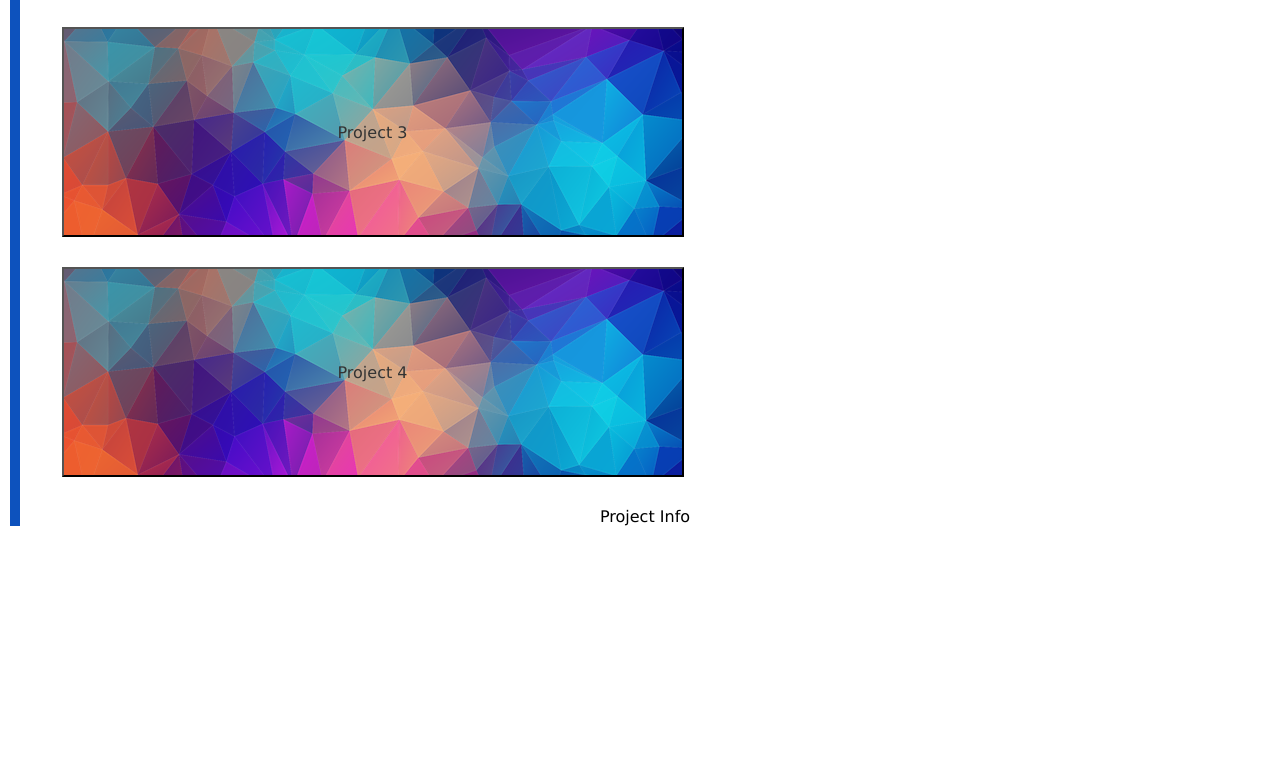
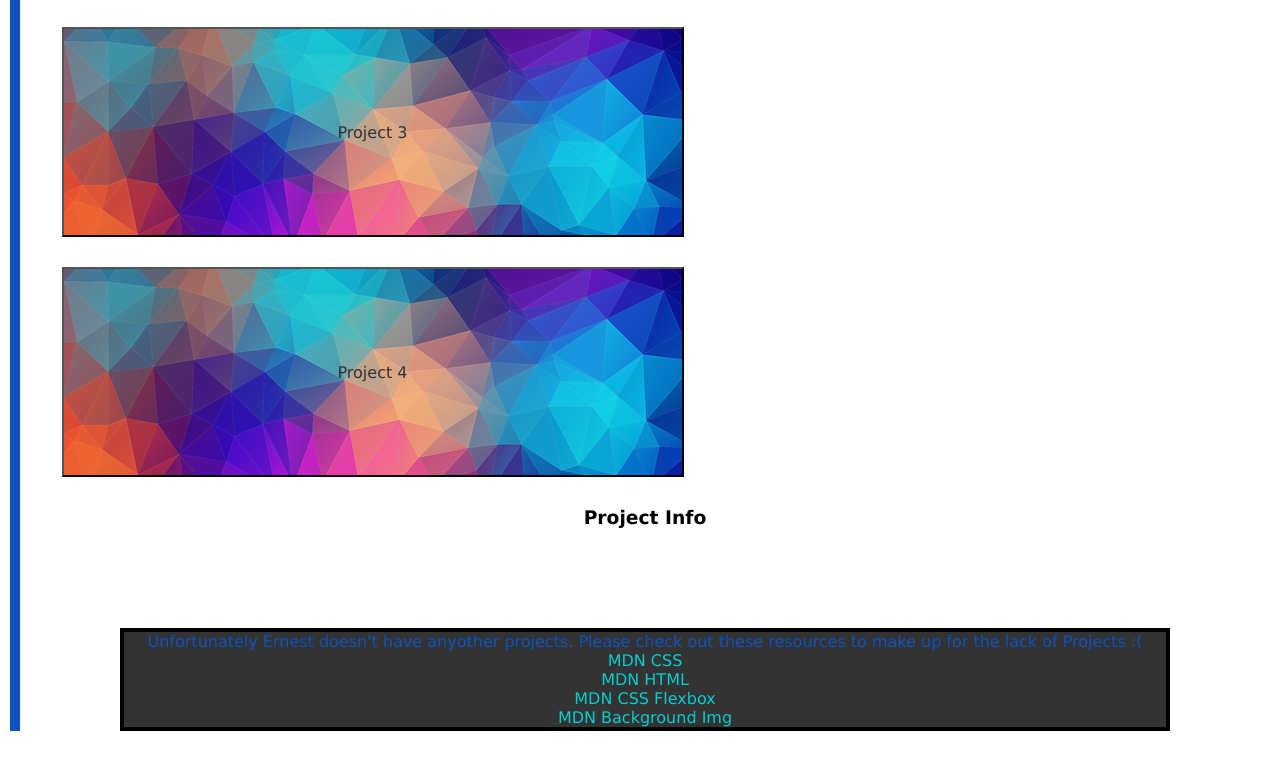
Before and after one commit to kiedae/Ernests-Project-Portfolio, a plain HTML site: page index.html in a window 1280 px wide. Shown: the part 1476-2245 px from the top of the page. Drawn offline with Linux system fonts and the light colour scheme.

Commit message:
changed scroll behaviour to smooth, added placeholder projects

```diff
--- a/assets/style.css
+++ b/assets/style.css
@@ -10,6 +10,12 @@
 :root {
     --turtclr: #00CED1;
 }
+
+html{
+    scroll-behavior: smooth;
+}
+
+
 
 /* creates a left boarder throughout the div bord */
 .bord {
@@ -94,7 +100,7 @@
 }
 
 .extraspace {
-    height: 450px;
+    height: 250px;
 }
 
 .Workdisc {
@@ -123,6 +129,12 @@
     /* margin-right: auto;
     margin-left: auto; */
 }
+
+#project1 button {
+    background-image: url(./background1.avif);
+}
+
+
 
 .project a {
     display: flex;
@@ -165,8 +177,21 @@
     text-align: center;
 }
 
+   .rsrcs {
+    margin: 100px;
+    border: 4px solid black;
+    background-color: #333333;
+    color: #0D52BD;
+   }
 
+   .rsrcs ul {
+    list-style: none;
+   }
 
+   .rsrcs a {
+    text-decoration: none;
+    color: #00CED1;
+   }
 
 
 
--- a/index.html
+++ b/index.html
@@ -48,28 +48,40 @@
 
    <div class="workcontainer">
         <div class="project" id="project1">
-            <a href="#"><button>Project 1</button></a>
+            <a href="#rsrc"><button>Project 1</button></a>
   </div>
 
   <div class="project" id="project2">
-    <a href="#"><button>Project 2</button></a>
+    <a href="#rsrc"><button>Project 2</button></a>
   </div>
 
   <div class="project" id="project3">
-    <a href="#"><button>Project 3</button></a>
+    <a href="#rsrc"><button>Project 3</button></a>
   </div>
 
   <div class="project" id="project4">
-    <a href="#"><button>Project 4</button></a>
+    <a href="#rsrc"><button>Project 4</button></a>
   </div>
 
 </section>
 
-<section class="projinfo">
+<section class="projinfo" id="projinfo">
 
     <div class="projabout">
-        <p>Project Info</p>
+        <h1>Project Info</h1>
+      <div class="rsrcs" id="rsrc">
+        <p>Unfortunately Ernest doesn't have anyother projects. Please check out these resources to make up for the lack of Projects :(</p>
+        <ul>
+          <li><a href="https://developer.mozilla.org/en-US/docs/Web/CSS">MDN CSS</a></li>
+          <li><a href="https://developer.mozilla.org/en-US/docs/Web/HTML">MDN HTML</a></li>
+          <li><a href="https://developer.mozilla.org/en-US/docs/Learn/CSS/CSS_layout/Flexbox">MDN CSS Flexbox</a></li>
+          <li><a href="https://developer.mozilla.org/en-US/docs/Web/CSS/background-image">MDN Background Img</a></li>
 
+
+
+        </ul>
+
+      </div>
     </div>
 
 
```
